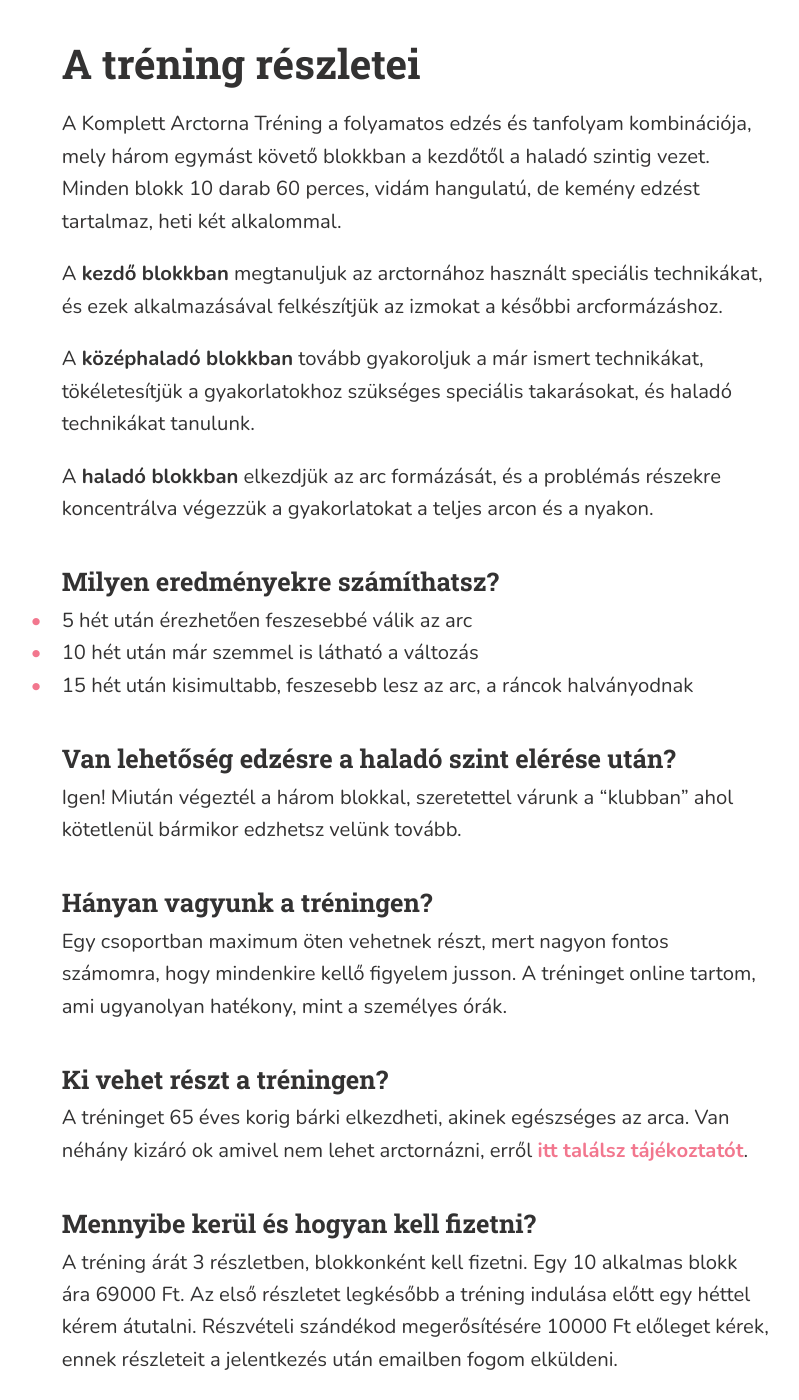
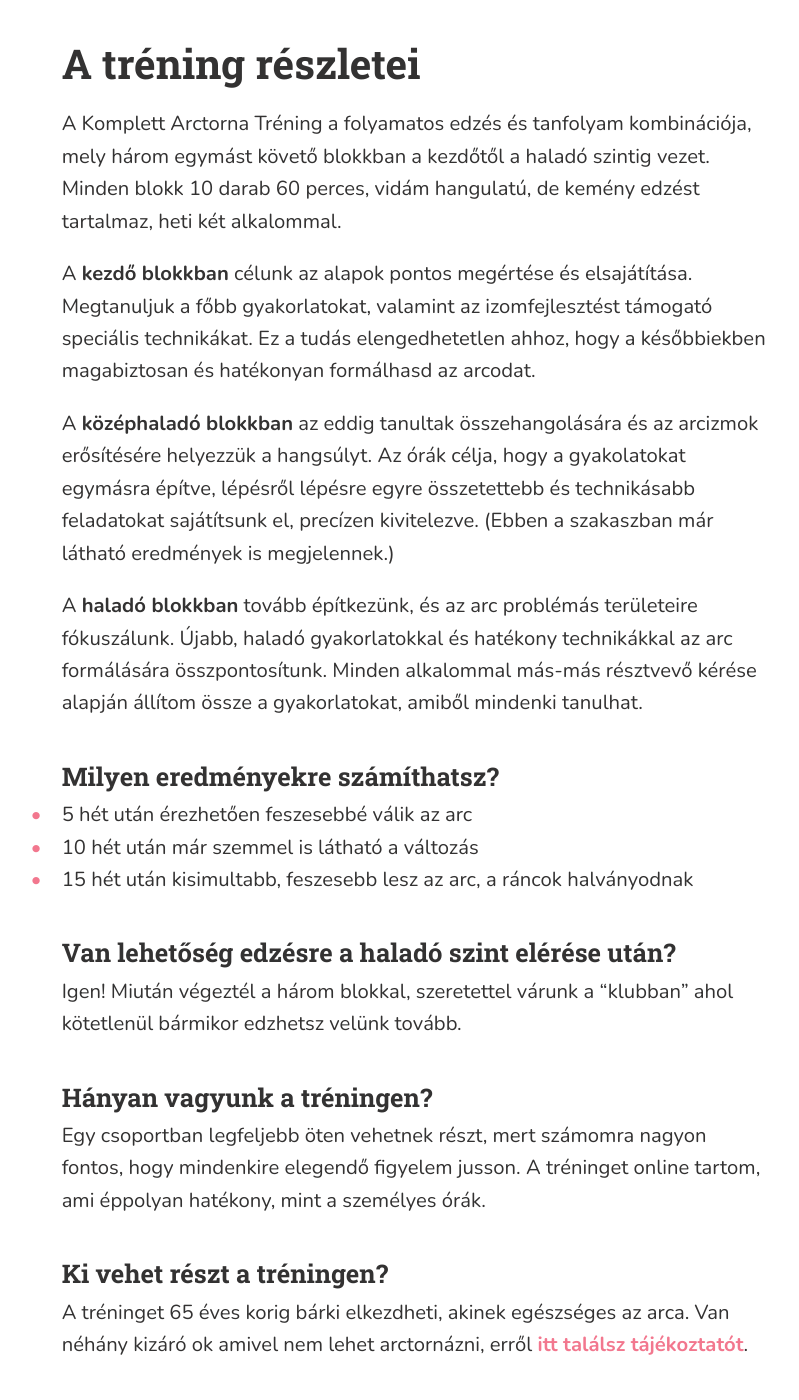
Before and after one commit to monikamudra/arctorna, a Jekyll site: the page built from trening.md, in a window 1280 px wide and 1400 px high, scrolled down 604 px. Shown: the whole window, without its empty margins (224-1023 px from the left). Built offline with Jekyll 4.4.1, drawn with Linux system fonts in a browser that asks for light colours.

Commit message:
Update training text

```diff
--- a/_includes/training-details.md
+++ b/_includes/training-details.md
@@ -2,15 +2,11 @@ A Komplett Arctorna Tréning a folyamatos edzés és tanfolyam kombinációja, m
 három egymást követő blokkban a kezdőtől a haladó szintig vezet. Minden blokk 10 darab 60 perces, vidám hangulatú, de kemény edzést tartalmaz, heti két
 alkalommal.
 
-A **kezdő blokkban** megtanuljuk az arctornához használt speciális technikákat,
-és ezek alkalmazásával felkészítjük az izmokat a későbbi arcformázáshoz.
+A **kezdő blokkban** célunk az alapok pontos megértése és elsajátítása. Megtanuljuk a főbb gyakorlatokat, valamint az izomfejlesztést támogató speciális technikákat. Ez a tudás elengedhetetlen ahhoz, hogy a későbbiekben magabiztosan és hatékonyan formálhasd az arcodat.
 
-A **középhaladó blokkban** tovább gyakoroljuk a már ismert technikákat,
-tökéletesítjük a gyakorlatokhoz szükséges speciális takarásokat, és haladó
-technikákat tanulunk.
+A **középhaladó blokkban** az eddig tanultak összehangolására és az arcizmok erősítésére helyezzük a hangsúlyt. Az órák célja, hogy a gyakolatokat egymásra építve, lépésről lépésre egyre összetettebb és technikásabb feladatokat sajátítsunk el, precízen kivitelezve. (Ebben a szakaszban már látható eredmények is megjelennek.)
 
-A **haladó blokkban** elkezdjük az arc formázását, és a problémás részekre
-koncentrálva végezzük a gyakorlatokat a teljes arcon és a nyakon.
+A **haladó blokkban** tovább építkezünk, és az arc problémás területeire fókuszálunk. Újabb, haladó gyakorlatokkal és hatékony technikákkal az arc formálására összpontosítunk. Minden alkalommal más-más résztvevő kérése alapján állítom össze a gyakorlatokat, amiből mindenki tanulhat.
 
 ### Milyen eredményekre számíthatsz?
 
@@ -25,7 +21,7 @@ kötetlenül bármikor edzhetsz velünk tovább.
 
 ### Hányan vagyunk a tréningen?
 
-Egy csoportban maximum öten vehetnek részt, mert nagyon fontos számomra, hogy mindenkire kellő figyelem jusson. A tréninget online tartom, ami ugyanolyan hatékony, mint a személyes órák.
+Egy csoportban legfeljebb öten vehetnek részt, mert számomra nagyon fontos, hogy mindenkire elegendő figyelem jusson. A tréninget online tartom, ami éppolyan hatékony, mint a személyes órák.
 
 ### Ki vehet részt a tréningen?
 
```
